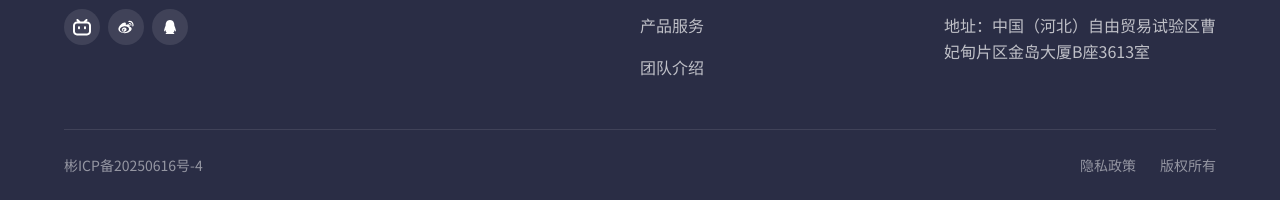
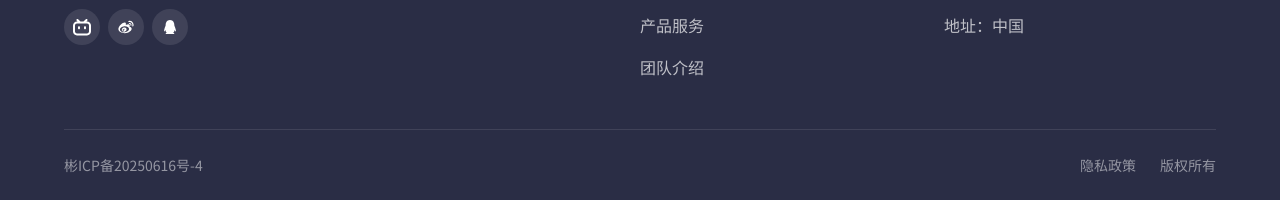
Before and after one commit to wentianplay/WenTianWan.github.io, a plain HTML site: page about.html in a window 1280 px wide. Shown: the part 3790-3990 px from the top of the page. Drawn offline with Linux system fonts and the light colour scheme.

Commit message:
更新 about.html

```diff
--- a/about.html
+++ b/about.html
@@ -246,7 +246,7 @@
           <div class="footer-links">
             <a class="footer-link">电话：暂无</a>
             <a href="mailto:wentianplay@gmail.com" class="footer-link">邮箱：wentianplay@gmail.com</a>
-            <a class="footer-link">地址：中国（河北）自由贸易试验区曹妃甸片区金岛大厦B座3613室</a>
+            <a class="footer-link">地址：中国</a>
           </div>
         </div>
       </div>
```
